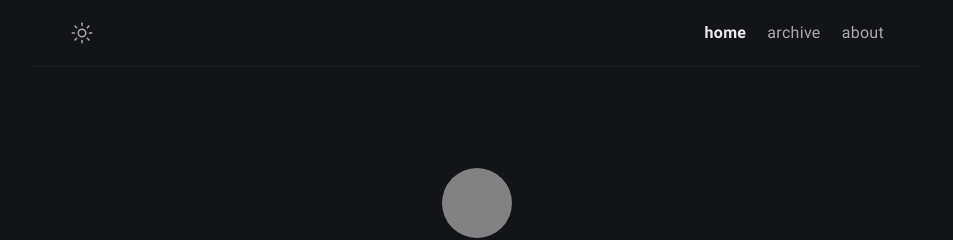
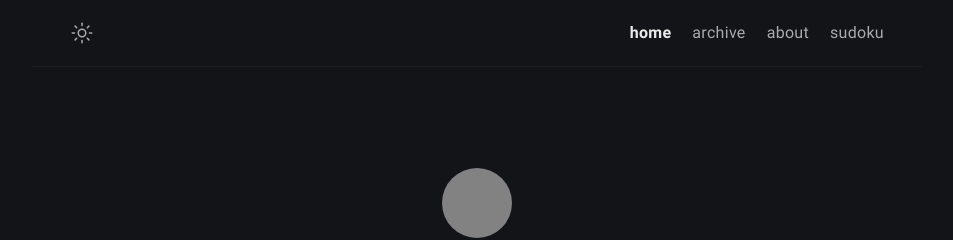
Before and after one commit to sarperyn/sarperyn.github.io, a Jekyll site: the page built from index.md, in a window 1280 px wide. Shown: the top 240 px of the page, without its empty margins (163-1116 px from the left). Built offline with Jekyll 4.4.1, drawn with Linux system fonts in a browser that asks for light colours; grey boxes are pictures that could not be loaded.

Commit message:
sudoku url added

```diff
--- a/_data/menus.yml
+++ b/_data/menus.yml
@@ -10,6 +10,10 @@
   url: /about/
   external: false # set true if you using external link, see below
 
+- title: sudoku
+  url: /sudoku/
+  external: false
+
 # Example:
 # - title: github
 #   url: https://github.com/piharpi/jekyll-klise
```
